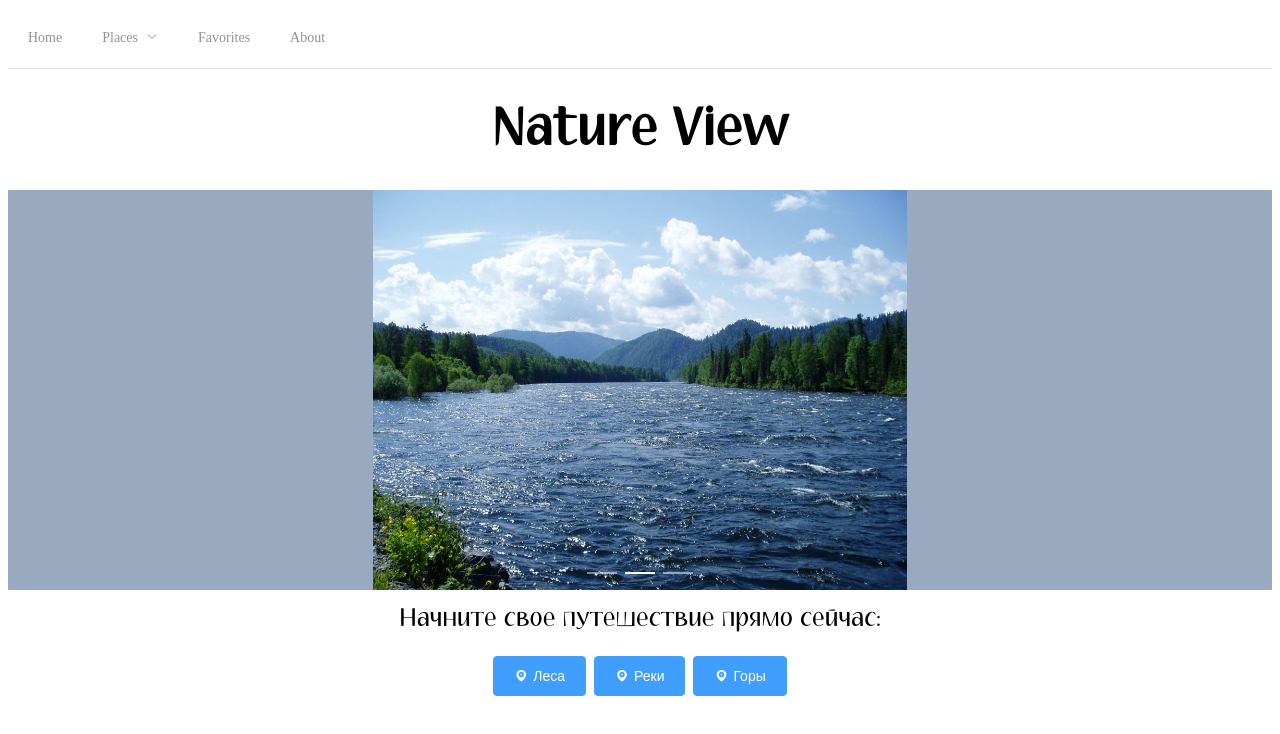
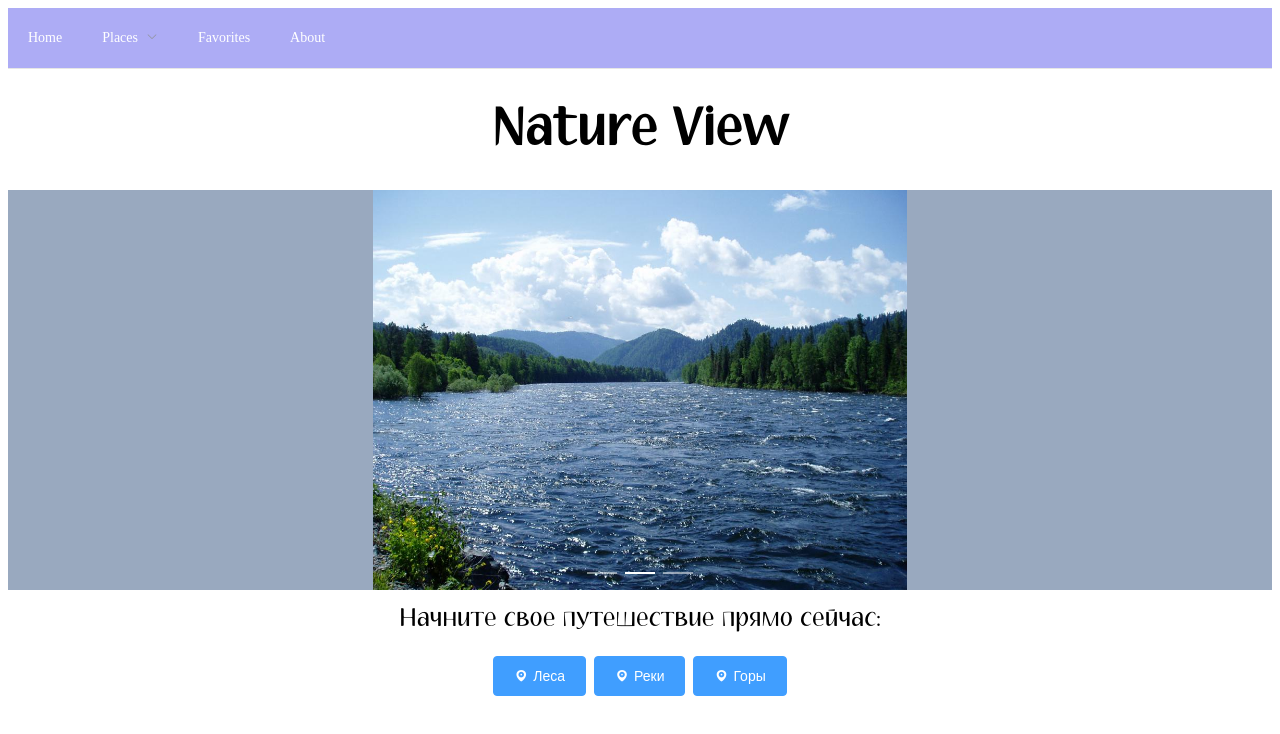
Before and after one commit to AndrewVorotyntsev/nature_view, a Vue app: page / in a window 1280 px wide. Shown: the top 734 px of the page. Built offline with nearby package versions, Linux system fonts and the light colour scheme.

Commit message:
кастомный header

```diff
--- a/src/components/layout/PageLayout.vue
+++ b/src/components/layout/PageLayout.vue
@@ -2,7 +2,10 @@
     <div class="page-layout">
         <header>
             <slot name="header">
-                <el-menu class="el-menu-demo" mode="horizontal" :router="true" >
+                <el-menu class="el-menu-demo" mode="horizontal" :router="true"
+                         background-color="#adacf5"
+                         text-color="#fff"
+                         active-text-color="#6000ff">
                     <el-menu-item index="1" :route="{ name: 'home' }">Home</el-menu-item>
                     <el-submenu index="2">
                         <template slot="title">Places</template>
@@ -35,5 +38,9 @@ export default {
 }
 </script>
 
-<style lang="less">
+<style>
+
+.menu {
+  color: #6000ff;
+}
 </style>
```
